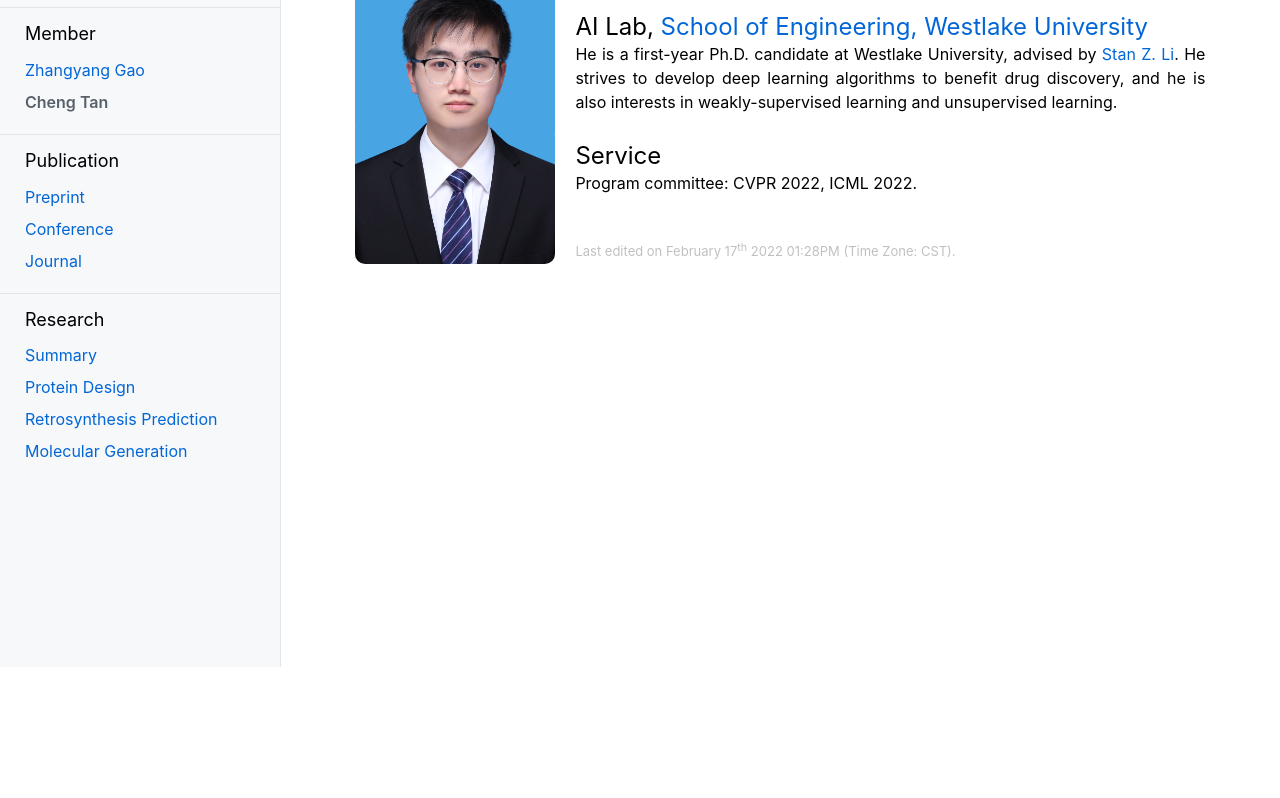
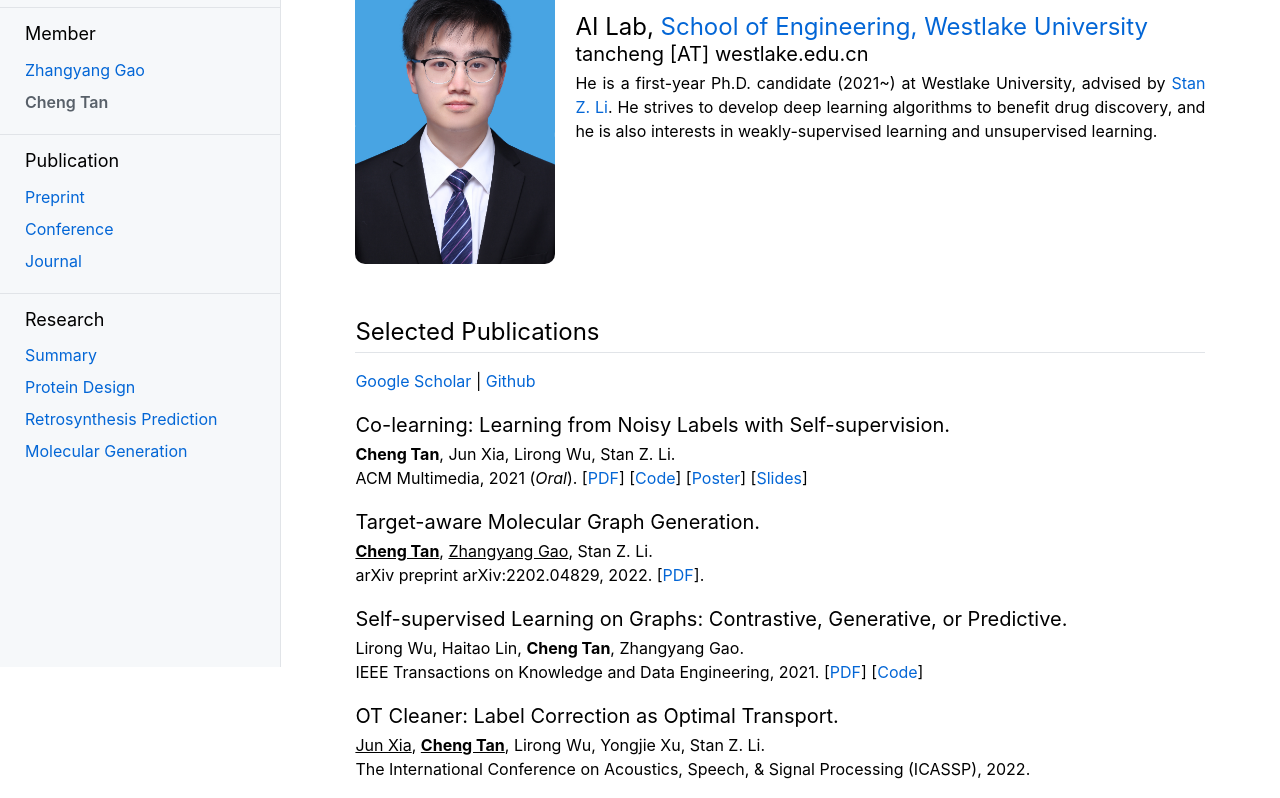
Before and after one commit to Westlake-drug-discovery/Westlake-drug-discovery.github.io, a plain HTML site: page cheng_tan.html in a window 1280 px wide. Shown: the part 131-929 px from the top of the page. Before the commit the page ends 800 px from the top, so only its background shows below. Drawn offline with nearby package versions, Linux system fonts and the light colour scheme; some packages are replaced by stand-ins of ours.

Commit message:
update personal page

```diff
--- a/cheng_tan.html
+++ b/cheng_tan.html
@@ -62,14 +62,35 @@ MathJax.Hub.Config({
 <img src="./images/cheng_tan.jpg" alt="profile pic" width="200px" height="300px" /></div>
 <div id="text-container"><h1>Cheng Tan <br /></h1>
 <h2>AI Lab, <a href="https://www.westlake.edu.cn/academics/School_of_Engineering/Department" target=&ldquo;blank&rdquo;>School of Engineering, Westlake University</a><br /></h2>
-<p>He is a first-year Ph.D. candidate at Westlake University, advised by <a href="https://www.westlake.edu.cn/academics/School_of_Engineering/About/Faculty/202006/t20200618_5961.shtml" target=&ldquo;blank&rdquo;>Stan Z. Li</a>. He strives to develop deep learning algorithms to benefit drug discovery, and he is also interests in weakly-supervised learning and unsupervised learning.</p>
-<h2>Service</h2>
-<p>Program committee: CVPR 2022, ICML 2022.</p>
+<h3>tancheng [AT] westlake.edu.cn</h3>
+<p>He is a first-year Ph.D. candidate (2021~) at Westlake University, advised by <a href="https://www.westlake.edu.cn/academics/School_of_Engineering/About/Faculty/202006/t20200618_5961.shtml" target=&ldquo;blank&rdquo;>Stan Z. Li</a>. He strives to develop deep learning algorithms to benefit drug discovery, and he is also interests in weakly-supervised learning and unsupervised learning.</p>
+</div></div>
+<h2>Selected Publications</h2>
+<p><a href="https://scholar.google.com/citations?user=6kTV6aMAAAAJ&amp;hl=en" target=&ldquo;blank&rdquo;>Google Scholar</a> | <a href="https://github.com/chengtan9907" target=&ldquo;blank&rdquo;>Github</a></p>
+<h3>Co-learning: Learning from Noisy Labels with Self-supervision.</h3>
+<p><b>Cheng Tan</b>, Jun Xia, Lirong Wu, Stan Z. Li.
+<br /> ACM Multimedia, 2021 (<i>Oral</i>).
+[<a href="[https://dl.acm.org/doi/abs/10.1145/3474085.3475622" target=&ldquo;blank&rdquo;>PDF</a>] [<a href="https://github.com/chengtan9907/Co-training-based_noisy-label-learning" target=&ldquo;blank&rdquo;>Code</a>]
+[<a href="dist/colearning-poster.pdf">Poster</a>] [<a href="dist/colearning-slides.pdf">Slides</a>]</p>
+<h3>Target-aware Molecular Graph Generation. </h3>
+<p><b><u>Cheng Tan</u></b>, <u>Zhangyang Gao</u>, Stan Z. Li.
+<br /> arXiv preprint arXiv:2202.04829, 2022.
+[<a href="https://arxiv.org/pdf/2202.04829.pdf" target=&ldquo;blank&rdquo;>PDF</a>].</p>
+<h3>Self-supervised Learning on Graphs: Contrastive, Generative, or Predictive. </h3>
+<p>Lirong Wu, Haitao Lin, <b>Cheng Tan</b>, Zhangyang Gao.
+<br /> IEEE Transactions on Knowledge and Data Engineering, 2021.
+[<a href="https://ieeexplore.ieee.org/abstract/document/9632431" target=&ldquo;blank&rdquo;>PDF</a>] [<a href="https://github.com/LirongWu/awesome-graph-self-supervised-learning" target=&ldquo;blank&rdquo;>Code</a>]</p>
+<h3>OT Cleaner: Label Correction as Optimal Transport. </h3>
+<p><u>Jun Xia</u>, <b><u>Cheng Tan</u></b>, Lirong Wu, Yongjie Xu, Stan Z. Li.
+<br /> The International Conference on Acoustics, Speech, &amp; Signal Processing (ICASSP), 2022.</p>
+<h2>Services</h2>
+<h3>Program committee member | Reviewer</h3>
+<p>CVPR 2022, ICML 2022.</p>
 </div> <!-- <div id="layout-content"> -->
 <div id="footer-container">
 <div id="footer">
 <div id="footer-text">
-Last edited  on February 17<sup>th</sup> 2022  01:28PM (Time Zone: CST). </br>
+Last edited  on February 17<sup>th</sup> 2022  02:34PM (Time Zone: CST). </br>
 </div> <!-- <div id="footer-text"> -->
 </div> <!-- <div id="footer"> -->
 </div> <!-- <div id="footer-container"> -->
```
Also changed, not shown: conference.html (+1 -1 lines), index.html (+3 -3 lines), journal.html (+1 -1 lines), menu.html (+1 -1 lines), molecular_generation.html (+1 -1 lines), preprint.html (+1 -1 lines), protein_design.html (+1 -1 lines), retrosynthesis_prediction.html (+1 -1 lines), summary.html (+1 -1 lines), zhangyang_gao.html (+22 -2 lines), 2 other files.
